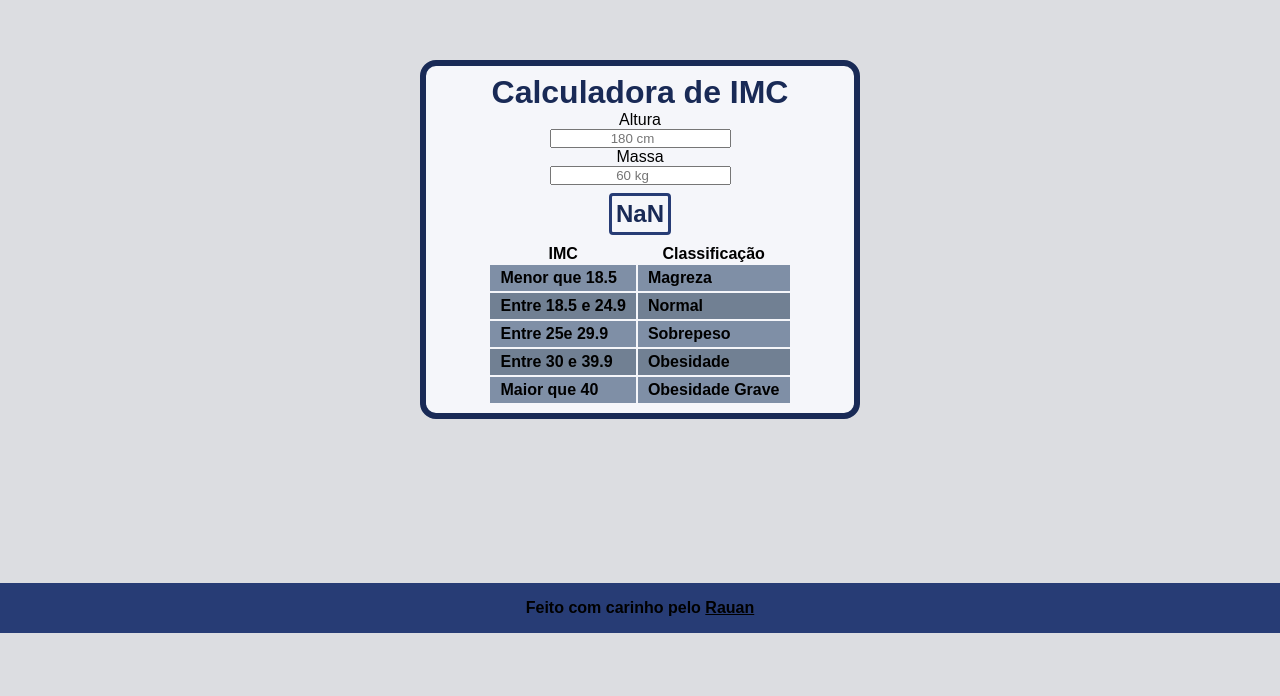
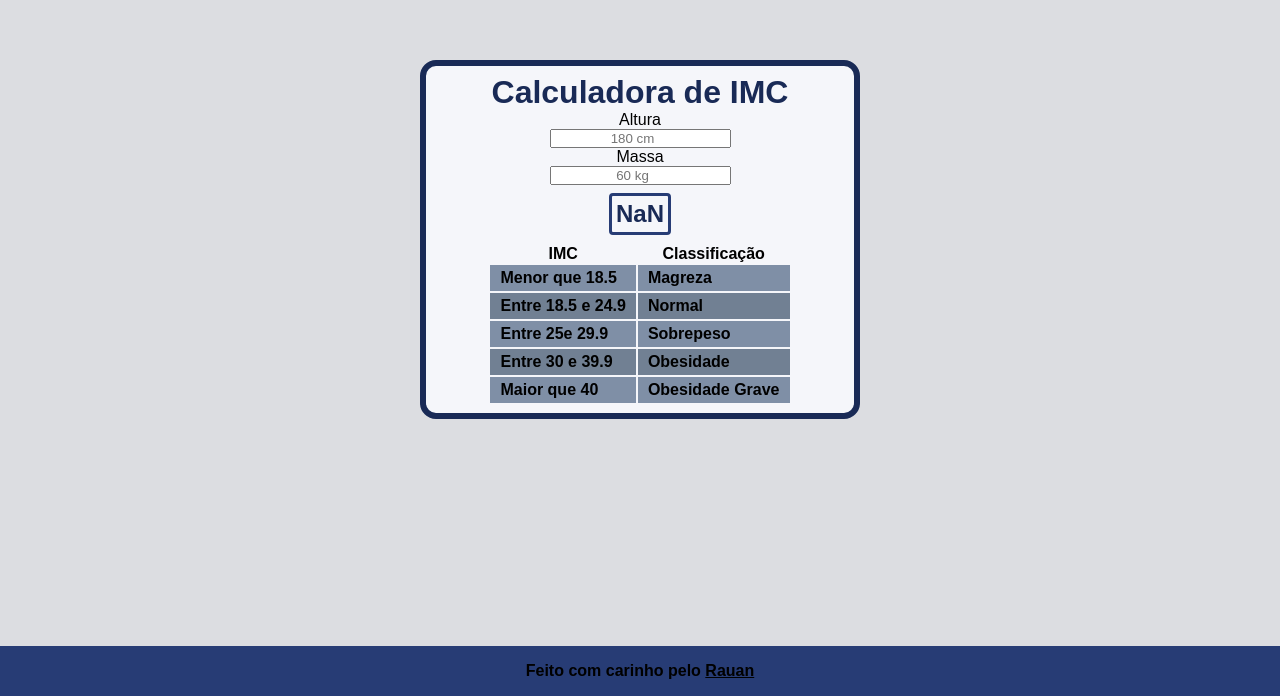
Before and after one commit to rauanb/IMCalc, a React (Vite) app: page / in a window 1280 px wide. Shown: the part 104-800 px from the top of the page. Built offline with nearby package versions, Linux system fonts and the light colour scheme.

Commit message:
Alterada posição novamente do footer

```diff
--- a/src/App.css
+++ b/src/App.css
@@ -73,8 +73,9 @@ tbody tr:nth-child(even) {
   font-weight: bold;
   padding: 16px;
   background-color: var(--corBordaImc);
-  /* position: fixed; */
+  position: fixed;
   bottom: 0;
+  width: 100%;
 
   a {
       color: #000;
```
